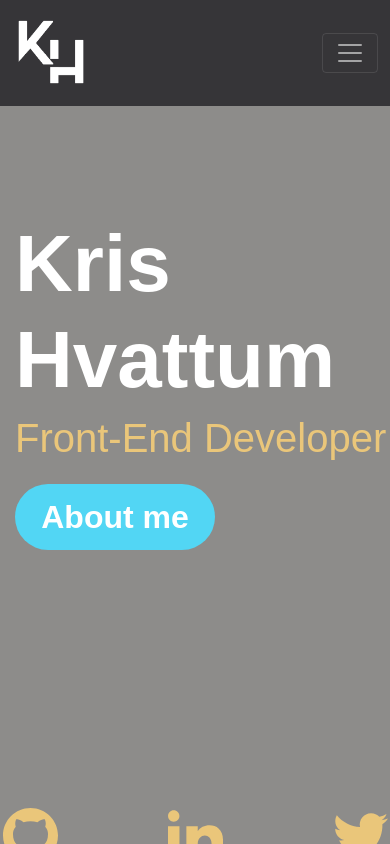
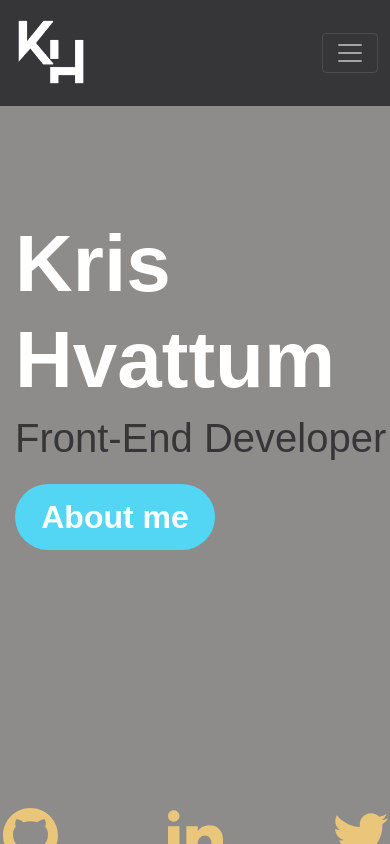
Before and after one commit to kristofer11/portfolio, a React (Create React App) app: page / in a window 390 px wide. Built offline with nearby package versions, Linux system fonts and the light colour scheme; a web font is replaced by a local one.

Commit message:
Style hero (padding, subtitle color, etc.)

```diff
--- a/src/App.css
+++ b/src/App.css
@@ -35,6 +35,8 @@ html,body
     display: flex;
     flex-direction: column;
 }
+
+
 
 .footer {
     background-color: black;
@@ -132,10 +134,11 @@ p, li {
 .hero-area {
     display: flex;
     height: 100%;
-    max-width: 100vw;
+    /* max-width: 700px; */
     justify-content: space-between;
     align-items: center;
     margin-top: 66px;
+    /* align-self: center; */
 }
 
 #button {
@@ -355,7 +358,7 @@ p, li {
         height: fit-content;
     }
     .subtitle {
-        color: var(--socials-color);
+        /* color: var(--socials-color); */
         font-size: 2.5rem;
         margin: 0 0 1rem 0;
     }
--- a/src/components/AboutMe.js
+++ b/src/components/AboutMe.js
@@ -3,7 +3,7 @@ import { Row, Col } from 'reactstrap';
 
 const AboutMe = () => {
     return (
-        <Row className='sub-section' id='about-me' >
+        <Row className='sub-section px-lg-5' id='about-me' >
             <Col className='information col-xs-12'>
                 <h2>About Me</h2>
                 <h3>Hi, I'm Kris, a web developer from the Seattle area.</h3>
--- a/src/components/Hero.js
+++ b/src/components/Hero.js
@@ -18,7 +18,7 @@ const Hero = () => {
     const [menuOpen, setMenuOpen] = useState(false);
     return (
         <div className='hero'>
-            <Navbar dark expand='md' className='d-flex justify-content-center px-0 px-md-3 px-lg-5'>
+            <Navbar dark expand='md' className='d-flex px-md-3 px-lg-5'>
                 <NavbarBrand href='/' className='mr-sm-5 col-2 ml-0'>
                     <img className='logo' src={Logo}></img>
                 </NavbarBrand>
@@ -45,7 +45,7 @@ const Hero = () => {
                     </Nav>
                 </Collapse>
             </Navbar>
-            <div className='hero-area'>
+            <div className='hero-area px-lg-5'>
                 <div className='hero-text'>
                     <h1 className='title'>Kris Hvattum</h1>
                     <p className='subtitle'>Front-End Developer</p>
```
Also changed, not shown: src/components/Projects.js (+0 -7 lines).
